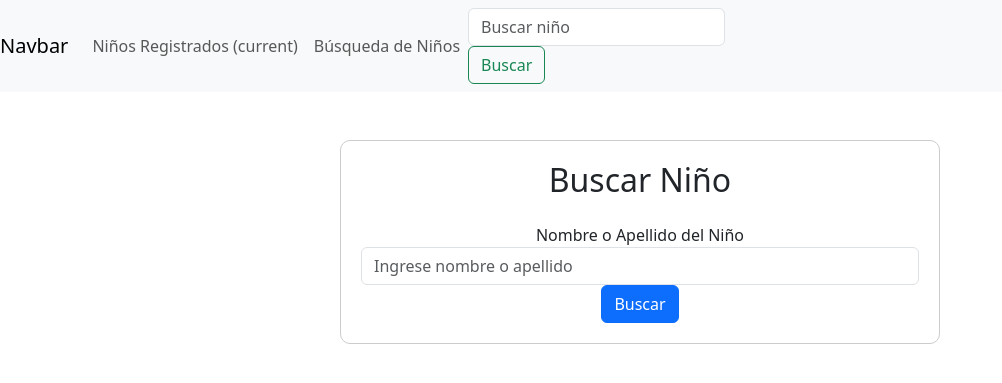
After one commit to jimiseven/proyectoFinalGinoV2, a PHP site: the page made by busqueda&vacuna.php in a window 1280 px wide. The commit adds this page. Shown: the top 383 px of the page, without its empty margins (0-1002 px from the left). Run offline with PHP 8.4, Linux system fonts and the light colour scheme; some libraries are stand-ins or nearby versions.

Commit message:
vista busqueda, revisar base de datos nuevamente

```diff
--- /dev/null
+++ b/busqueda&vacuna.php
@@ -0,0 +1,135 @@
+<?php
+include 'config.php';
+
+$niño_encontrado = false;
+$niño = null;
+
+// Buscar niño
+if ($_SERVER["REQUEST_METHOD"] == "GET" && isset($_GET['query'])) {
+    $query = $_GET['query'];
+    $sql = "SELECT * FROM NIÑO WHERE nombre LIKE '%$query%' OR apellido LIKE '%$query%'";
+    $result = $conn->query($sql);
+
+    if ($result->num_rows > 0) {
+        $niño = $result->fetch_assoc();
+        $niño_encontrado = true;
+    }
+}
+
+// Registrar vacuna
+if ($_SERVER["REQUEST_METHOD"] == "POST" && isset($_POST['id_niño'])) {
+    $id_niño = $_POST['id_niño'];
+    $id_vacuna = $_POST['id_vacuna'];
+    $fecha_aplicacion = $_POST['fecha_aplicacion'];
+
+    $sql = "INSERT INTO REGISTRO_VACUNAS (id_niño, id_vacuna, fecha_aplicacion, dosis, aplicada) VALUES ('$id_niño', '$id_vacuna', '$fecha_aplicacion', 1, TRUE)";
+    if ($conn->query($sql) === TRUE) {
+        echo "<div class='alert alert-success'>Vacuna registrada exitosamente.</div>";
+    } else {
+        echo "<div class='alert alert-danger'>Error: " . $sql . "<br>" . $conn->error . "</div>";
+    }
+}
+?>
+
+<!DOCTYPE html>
+<html lang="es">
+<head>
+    <meta charset="UTF-8">
+    <title>Buscar y Registrar Vacuna</title>
+    <meta name="viewport" content="width=device-width, initial-scale=1, shrink-to-fit=no">
+    <link rel="stylesheet" href="css/bootstrap.min.css">
+    <style>
+        .form-container {
+            max-width: 600px;
+            margin: auto;
+            padding: 20px;
+            border: 1px solid #ccc;
+            border-radius: 10px;
+            text-align: center;
+        }
+        .table-responsive {
+            margin-top: 20px;
+        }
+        .btn-register {
+            display: block;
+            width: 100%;
+            margin-top: 20px;
+        }
+    </style>
+</head>
+<body>
+
+<nav class="navbar navbar-expand-lg navbar-light bg-light">
+    <button class="navbar-toggler" type="button" data-toggle="collapse" data-target="#navbarTogglerDemo03" aria-controls="navbarTogglerDemo03" aria-expanded="false" aria-label="Toggle navigation">
+        <span class="navbar-toggler-icon"></span>
+    </button>
+    <a class="navbar-brand" href="#">Navbar</a>
+
+    <div class="collapse navbar-collapse" id="navbarTogglerDemo03">
+        <ul class="navbar-nav mr-auto mt-2 mt-lg-0">
+            <li class="nav-item active">
+                <a class="nav-link" href="#">Niños Registrados <span class="sr-only">(current)</span></a>
+            </li>
+            <li class="nav-item">
+                <a class="nav-link" href="#">Búsqueda de Niños</a>
+            </li>
+        </ul>
+        <form class="form-inline my-2 my-lg-0" action="buscar.php" method="get">
+            <input class="form-control mr-sm-2" type="search" placeholder="Buscar niño" aria-label="Buscar" name="query">
+            <button class="btn btn-outline-success my-2 my-sm-0" type="submit">Buscar</button>
+        </form>
+    </div>
+</nav>
+
+<div class="container">
+    <div class="form-container mt-5">
+        <h2 class="mb-4">Buscar Niño</h2>
+        <form action="buscar.php" method="get">
+            <div class="form-group">
+                <label for="query">Nombre o Apellido del Niño</label>
+                <input type="text" class="form-control" id="query" name="query" placeholder="Ingrese nombre o apellido" required>
+            </div>
+            <button type="submit" class="btn btn-primary btn-block">Buscar</button>
+        </form>
+
+        <?php if ($niño_encontrado): ?>
+            <h3 class="mt-4">Información del Niño</h3>
+            <p><strong>Nombre:</strong> <?php echo $niño['nombre']; ?></p>
+            <p><strong>Apellido:</strong> <?php echo $niño['apellido']; ?></p>
+            <p><strong>Fecha de Nacimiento:</strong> <?php echo $niño['fecha_nac']; ?></p>
+            <p><strong>Sexo:</strong> <?php echo $niño['sexo']; ?></p>
+
+            <h4 class="mt-4">Registrar Vacuna</h4>
+            <form action="buscar.php" method="post">
+                <input type="hidden" name="id_niño" value="<?php echo $niño['id_niño']; ?>">
+                <div class="form-group">
+                    <label for="id_vacuna">Vacuna</label>
+                    <select class="form-control" id="id_vacuna" name="id_vacuna" required>
+                        <?php
+                        $sql_vacunas = "SELECT id_vacuna, nombre_vacuna FROM VACUNA";
+                        $result_vacunas = $conn->query($sql_vacunas);
+                        if ($result_vacunas->num_rows > 0) {
+                            while($row_vacuna = $result_vacunas->fetch_assoc()) {
+                                echo "<option value='{$row_vacuna['id_vacuna']}'>{$row_vacuna['nombre_vacuna']}</option>";
+                            }
+                        }
+                        ?>
+                    </select>
+                </div>
+                <div class="form-group">
+                    <label for="fecha_aplicacion">Fecha de Aplicación</label>
+                    <input type="date" class="form-control" id="fecha_aplicacion" name="fecha_aplicacion" required>
+                </div>
+                <button type="submit" class="btn btn-primary btn-block">Registrar Vacuna</button>
+            </form>
+        <?php elseif ($_SERVER["REQUEST_METHOD"] == "GET" && isset($_GET['query'])): ?>
+            <div class="alert alert-danger mt-4">No se encontró ningún niño con ese nombre o apellido.</div>
+        <?php endif; ?>
+    </div>
+</div>
+
+<script src="https://code.jquery.com/jquery-3.5.1.slim.min.js"></script>
+<script src="https://cdn.jsdelivr.net/npm/@popperjs/core@2.5.4/dist/umd/popper.min.js"></script>
+<script src="js/bootstrap.min.js"></script>
+</body>
+</html>
--- a/ninosRegistrados.php
+++ b/ninosRegistrados.php
@@ -2,7 +2,7 @@
 include 'config.php';
 
 // Obtener listado de niños
-$sql = "SELECT nombre, apellido, TIMESTAMPDIFF(YEAR, fecha_nac, CURDATE()) AS edad FROM NIÑO";
+$sql = "SELECT nombre, apellido, TIMESTAMPDIFF(MONTH, fecha_nac, CURDATE()) AS edad FROM NIÑO";
 $result = $conn->query($sql);
 ?>
 
@@ -42,7 +42,7 @@ $result = $conn->query($sql);
                 <thead>
                     <tr>
                         <th>Nombre niño</th>
-                        <th>Edad</th>
+                        <th>Edad (meses)</th>
                     </tr>
                 </thead>
                 <tbody>
```
